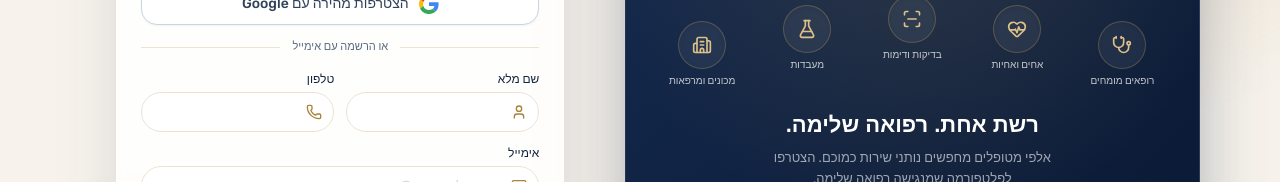
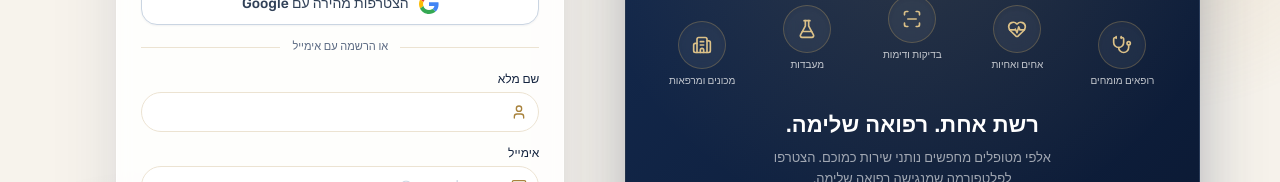
Before and after one commit to Healson-care/Healson-wireframes, a Next.js app: page /apply in a window 1280 px wide. Shown: the part 298-480 px from the top of the page. Built offline with nearby package versions, Linux system fonts and the light colour scheme; a web font is replaced by a local one.

Commit message:
שינוי מיקום טלפון הרשמה

```diff
--- a/src/app/apply/page.tsx
+++ b/src/app/apply/page.tsx
@@ -7,7 +7,6 @@ import { motion } from "framer-motion";
 import {
   Mail,
   Lock,
-  Phone,
   User as UserIcon,
   ArrowLeft,
   ShieldCheck,
@@ -89,7 +88,6 @@ export default function ProviderApplyPage() {
   const registerProviderAccount = useStore((s) => s.registerProviderAccount);
 
   const [fullName, setFullName] = useState("");
-  const [phone, setPhone] = useState("");
   const [email, setEmail] = useState("");
   const [password, setPassword] = useState("");
   const [confirmPassword, setConfirmPassword] = useState("");
@@ -105,7 +103,9 @@ export default function ProviderApplyPage() {
     }
     setLoading(true);
     setTimeout(() => {
-      const result = registerProviderAccount(fullName, phone, email, password);
+      // No phone at signup — it's collected and OTP-verified later in the
+      // application form, the same for the Google path (which never has one).
+      const result = registerProviderAccount(fullName, "", email, password);
       setLoading(false);
       if (!result.ok) {
         setError(result.error ?? "שגיאה ביצירת החשבון");
@@ -252,7 +252,6 @@ export default function ProviderApplyPage() {
               )}
 
               <form onSubmit={handleSubmit} className="flex flex-col gap-3">
-                <div className="grid gap-3 sm:grid-cols-2">
                 <Field
                   label="שם מלא"
                   icon={<UserIcon className="h-4 w-4" />}
@@ -260,15 +259,6 @@ export default function ProviderApplyPage() {
                   onChange={(e) => setFullName(e.target.value)}
                   required
                 />
-                  <Field
-                    type="tel"
-                    label="טלפון"
-                    icon={<Phone className="h-4 w-4" />}
-                    value={phone}
-                    onChange={(e) => setPhone(e.target.value)}
-                    required
-                  />
-                </div>
                 <Field
                   type="email"
                   label="אימייל"
--- a/src/app/provider/register/page.tsx
+++ b/src/app/provider/register/page.tsx
@@ -1554,7 +1554,7 @@ export default function ProviderRegisterPage() {
           <div className="grid gap-3 sm:grid-cols-2">
             <Input
               type="tel"
-              label="טלפון (חשבון הכניסה שלך)"
+              label="טלפון"
               icon={<Phone className="h-4 w-4" />}
               value={accountPhone}
               onChange={(e) => setAccountPhone(e.target.value)}
--- a/src/lib/store.ts
+++ b/src/lib/store.ts
@@ -696,12 +696,15 @@ export const useStore = create<Store>()(
       // by fixed id, same reset technique as the "new patient" demo above.
       loginWithGoogle: () => {
         const GOOGLE_PROVIDER_ID = "user_google_provider";
+        // Google returns a verified email + name, but never a phone number.
+        // So no `phone` here — the applicant enters it (required) in the
+        // application form, and it's verified there via OTP at submit. Faking
+        // one would leave a "phantom" phone that was never actually verified.
         const user: User = {
           id: GOOGLE_PROVIDER_ID,
           email: "google.provider@demo.co.il",
           full_name: 'ישראל ישראלי',
           role: "provider",
-          phone: "050-0000000",
           created_date: new Date().toISOString(),
         };
         set((s) => ({
```
Lines whose indentation alone changed are shown as unchanged.
